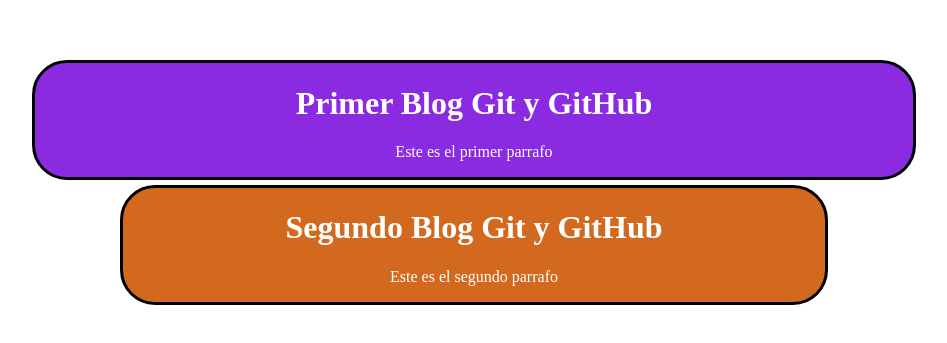
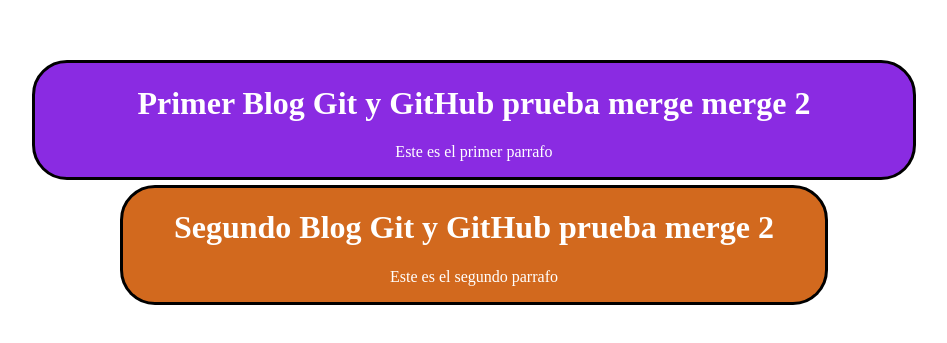
Before and after one commit to AnaMariaCanizalesRuiz/repasoGit, a plain HTML site: page index.html in a window 1280 px wide. Shown: the part 215-558 px from the top of the page, without its empty margins (166-1113 px from the left). Drawn offline with Linux system fonts and the light colour scheme.

Commit message:
agregando error merge

```diff
--- a/index.html
+++ b/index.html
@@ -6,13 +6,13 @@
     <body>
         <div id="grupo">
             <div id="contenedor">
-            <h1>Primer Blog Git y GitHub</h1>
+            <h1>Primer Blog Git y GitHub prueba merge merge 2</h1>
             <p>Este es el primer parrafo</p>
         </div>
 
         <div id="grupo2">
             <div id="contenedor2">
-            <h1>Segundo Blog Git y GitHub</h1>
+            <h1>Segundo Blog Git y GitHub prueba merge 2</h1>
             <p>Este es el segundo parrafo</p>
         </div>
     </div>
```
